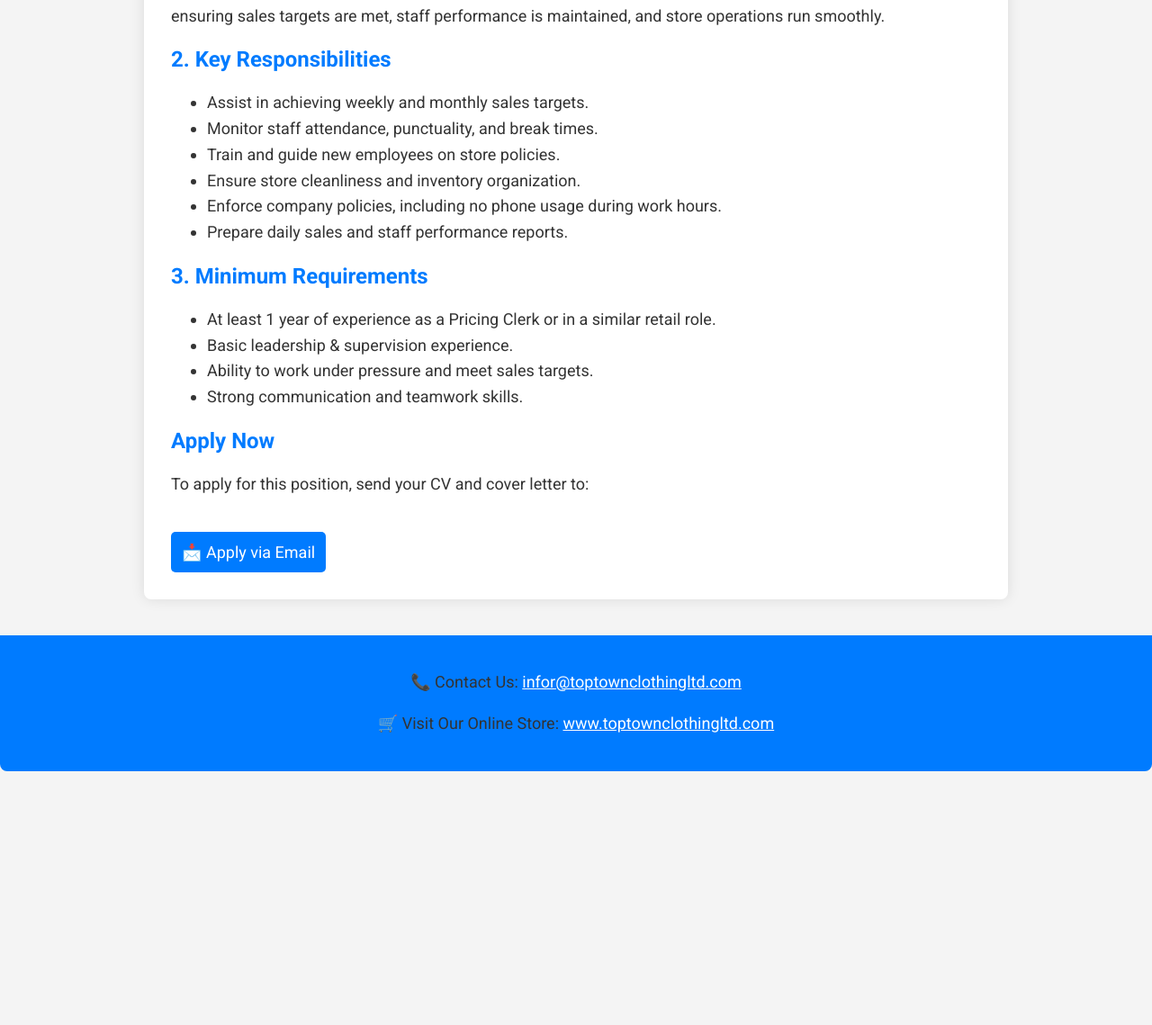
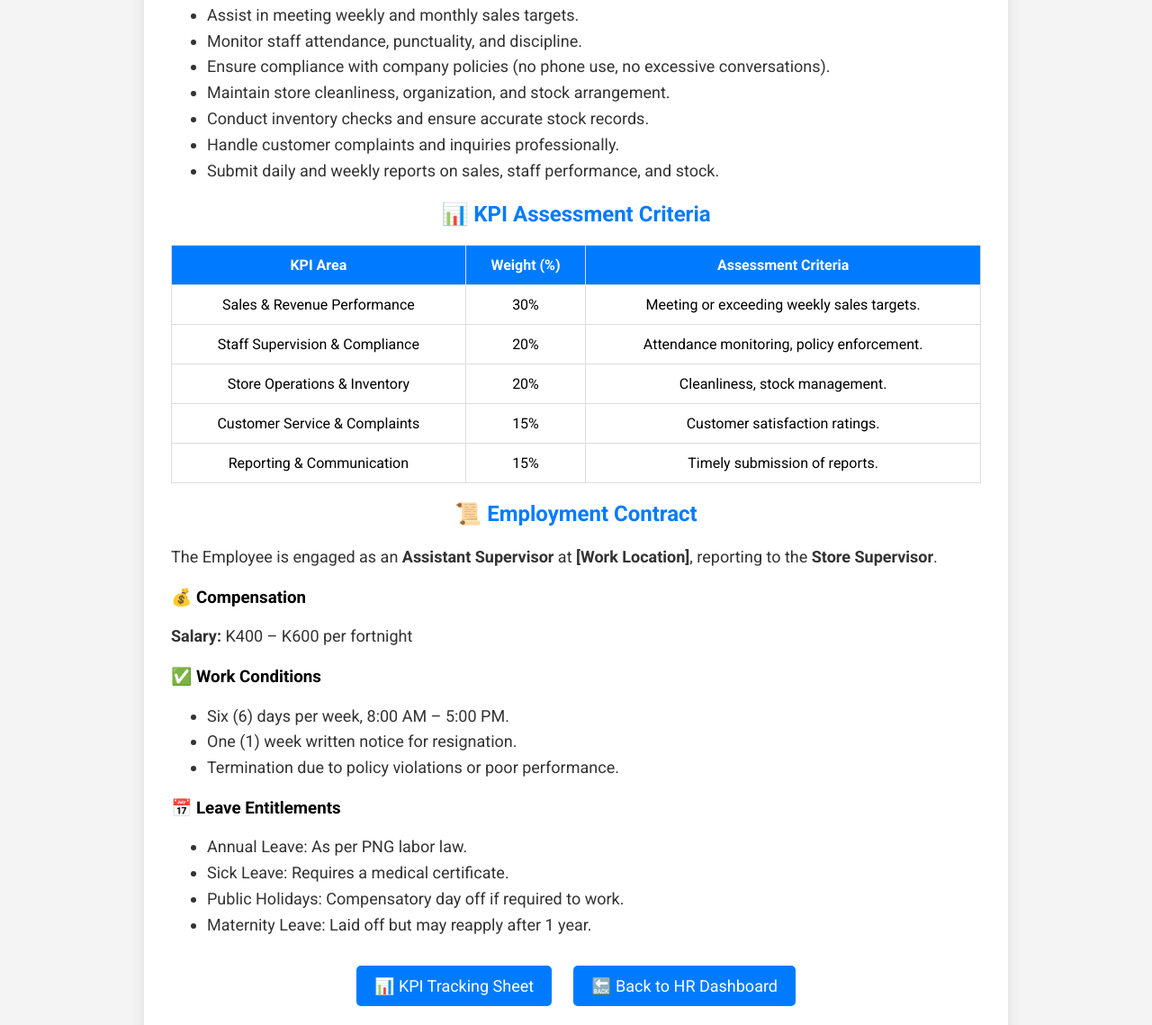
Before and after one commit to WesleyTrade/toptown-clothing, a plain HTML site: page assistant-supervisor.html in a window 1280 px wide. Shown: the part 413-1552 px from the top of the page at 90% size. Before the commit the page ends 1270 px from the top, so only its background shows below. Drawn offline with Linux system fonts and the light colour scheme.

Commit message:
Update assistant-supervisor.html

```diff
--- a/assistant-supervisor.html
+++ b/assistant-supervisor.html
@@ -3,18 +3,18 @@
 <head>
     <meta charset="UTF-8">
     <meta name="viewport" content="width=device-width, initial-scale=1.0">
-    <title>Assistant Supervisor - Job Description | TopTown Clothing</title>
+    <title>Assistant Supervisor | TopTown Clothing</title>
     <link rel="stylesheet" href="https://fonts.googleapis.com/css?family=Roboto:400,700&display=swap">
     <style>
         body {
             font-family: 'Roboto', sans-serif;
             margin: 0;
-            padding: 0;
+            padding: 20px;
             background-color: #f4f4f4;
         }
         .container {
             max-width: 900px;
-            margin: 40px auto;
+            margin: auto;
             background: white;
             padding: 30px;
             border-radius: 8px;
@@ -22,24 +22,26 @@
         }
         h1, h2 {
             color: #007bff;
+            text-align: center;
         }
         p, ul {
             font-size: 18px;
             color: #333;
             line-height: 1.6;
         }
-        .apply-btn {
-            display: inline-block;
+        table {
+            width: 100%;
+            border-collapse: collapse;
             margin-top: 20px;
+        }
+        th, td {
+            border: 1px solid #ddd;
+            text-align: center;
             padding: 12px;
-            background: #007bff;
+        }
+        th {
+            background-color: #007bff;
             color: white;
-            text-decoration: none;
-            font-size: 18px;
-            border-radius: 5px;
-        }
-        .apply-btn:hover {
-            background: #0056b3;
         }
         .footer {
             margin-top: 30px;
@@ -49,47 +51,97 @@
             text-align: center;
             border-radius: 0 0 8px 8px;
         }
+        .footer a {
+            color: white;
+            text-decoration: underline;
+        }
+        .button-container {
+            text-align: center;
+            margin-top: 20px;
+        }
+        .button-container a {
+            display: inline-block;
+            background: #007bff;
+            color: white;
+            padding: 12px 20px;
+            border-radius: 5px;
+            text-decoration: none;
+            font-size: 18px;
+            margin: 10px;
+            transition: all 0.3s ease-in-out;
+        }
+        .button-container a:hover {
+            background: #0056b3;
+            transform: scale(1.05);
+        }
     </style>
 </head>
 <body>
 
 <div class="container">
-    <h1>Assistant Supervisor - Job Description</h1>
+    <h1>Assistant Supervisor</h1>
+
+    <h2>📌 Job Description</h2>
     <p><strong>📍 Location:</strong> All TopTown Clothing retail stores</p>
     <p><strong>💰 Salary Range:</strong> K400 – K600 per fortnight</p>
     <p><strong>📆 Employment Type:</strong> Full-Time</p>
     <p><strong>⏳ Working Hours:</strong> Monday – Saturday (8:00 AM - 5:00 PM, compulsory on Fridays & Saturdays)</p>
 
-    <h2>1. Position Summary</h2>
-    <p>The Assistant Supervisor supports the Store Supervisor in overseeing daily store operations.
-    This includes ensuring sales targets are met, staff performance is maintained, and store operations run smoothly.</p>
-
-    <h2>2. Key Responsibilities</h2>
+    <h2>🔹 Key Responsibilities</h2>
     <ul>
-        <li>Assist in achieving weekly and monthly sales targets.</li>
-        <li>Monitor staff attendance, punctuality, and break times.</li>
-        <li>Train and guide new employees on store policies.</li>
-        <li>Ensure store cleanliness and inventory organization.</li>
-        <li>Enforce company policies, including no phone usage during work hours.</li>
-        <li>Prepare daily sales and staff performance reports.</li>
+        <li>Assist in meeting weekly and monthly sales targets.</li>
+        <li>Monitor staff attendance, punctuality, and discipline.</li>
+        <li>Ensure compliance with company policies (no phone use, no excessive conversations).</li>
+        <li>Maintain store cleanliness, organization, and stock arrangement.</li>
+        <li>Conduct inventory checks and ensure accurate stock records.</li>
+        <li>Handle customer complaints and inquiries professionally.</li>
+        <li>Submit daily and weekly reports on sales, staff performance, and stock.</li>
     </ul>
 
-    <h2>3. Minimum Requirements</h2>
+    <h2>📊 KPI Assessment Criteria</h2>
+    <table>
+        <tr>
+            <th>KPI Area</th>
+            <th>Weight (%)</th>
+            <th>Assessment Criteria</th>
+        </tr>
+        <tr><td>Sales & Revenue Performance</td><td>30%</td><td>Meeting or exceeding weekly sales targets.</td></tr>
+        <tr><td>Staff Supervision & Compliance</td><td>20%</td><td>Attendance monitoring, policy enforcement.</td></tr>
+        <tr><td>Store Operations & Inventory</td><td>20%</td><td>Cleanliness, stock management.</td></tr>
+        <tr><td>Customer Service & Complaints</td><td>15%</td><td>Customer satisfaction ratings.</td></tr>
+        <tr><td>Reporting & Communication</td><td>15%</td><td>Timely submission of reports.</td></tr>
+    </table>
+
+    <h2>📜 Employment Contract</h2>
+    <p>The Employee is engaged as an <strong>Assistant Supervisor</strong> at <strong>[Work Location]</strong>, reporting to the <strong>Store Supervisor</strong>.</p>
+
+    <h3>💰 Compensation</h3>
+    <p><strong>Salary:</strong> K400 – K600 per fortnight</p>
+
+    <h3>✅ Work Conditions</h3>
     <ul>
-        <li>At least 1 year of experience as a Pricing Clerk or in a similar retail role.</li>
-        <li>Basic leadership & supervision experience.</li>
-        <li>Ability to work under pressure and meet sales targets.</li>
-        <li>Strong communication and teamwork skills.</li>
+        <li>Six (6) days per week, 8:00 AM – 5:00 PM.</li>
+        <li>One (1) week written notice for resignation.</li>
+        <li>Termination due to policy violations or poor performance.</li>
     </ul>
 
-    <h2>Apply Now</h2>
-    <p>To apply for this position, send your CV and cover letter to:</p>
-    <a href="mailto:infor@toptownclothingltd.com" class="apply-btn">📩 Apply via Email</a>
+    <h3>📅 Leave Entitlements</h3>
+    <ul>
+        <li>Annual Leave: As per PNG labor law.</li>
+        <li>Sick Leave: Requires a medical certificate.</li>
+        <li>Public Holidays: Compensatory day off if required to work.</li>
+        <li>Maternity Leave: Laid off but may reapply after 1 year.</li>
+    </ul>
+
+    <div class="button-container">
+        <a href="assistant-supervisor-kpi-tracking.html">📊 KPI Tracking Sheet</a>
+        <a href="index.html">🔙 Back to HR Dashboard</a>
+    </div>
 </div>
 
 <div class="footer">
-    <p>📞 Contact Us: <a href="mailto:infor@toptownclothingltd.com" style="color:white;">infor@toptownclothingltd.com</a></p>
-    <p>🛒 Visit Our Online Store: <a href="https://www.toptownclothingltd.com" style="color:white;">www.toptownclothingltd.com</a></p>
+    <p>📞 Contact Us: <a href="mailto:infor@toptownclothingltd.com">infor@toptownclothingltd.com</a></p>
+    <p>🛒 Visit Our Online Store: <a href="https://www.toptownclothingltd.com">www.toptownclothingltd.com</a></p>
 </div>
 
 </body>
```
